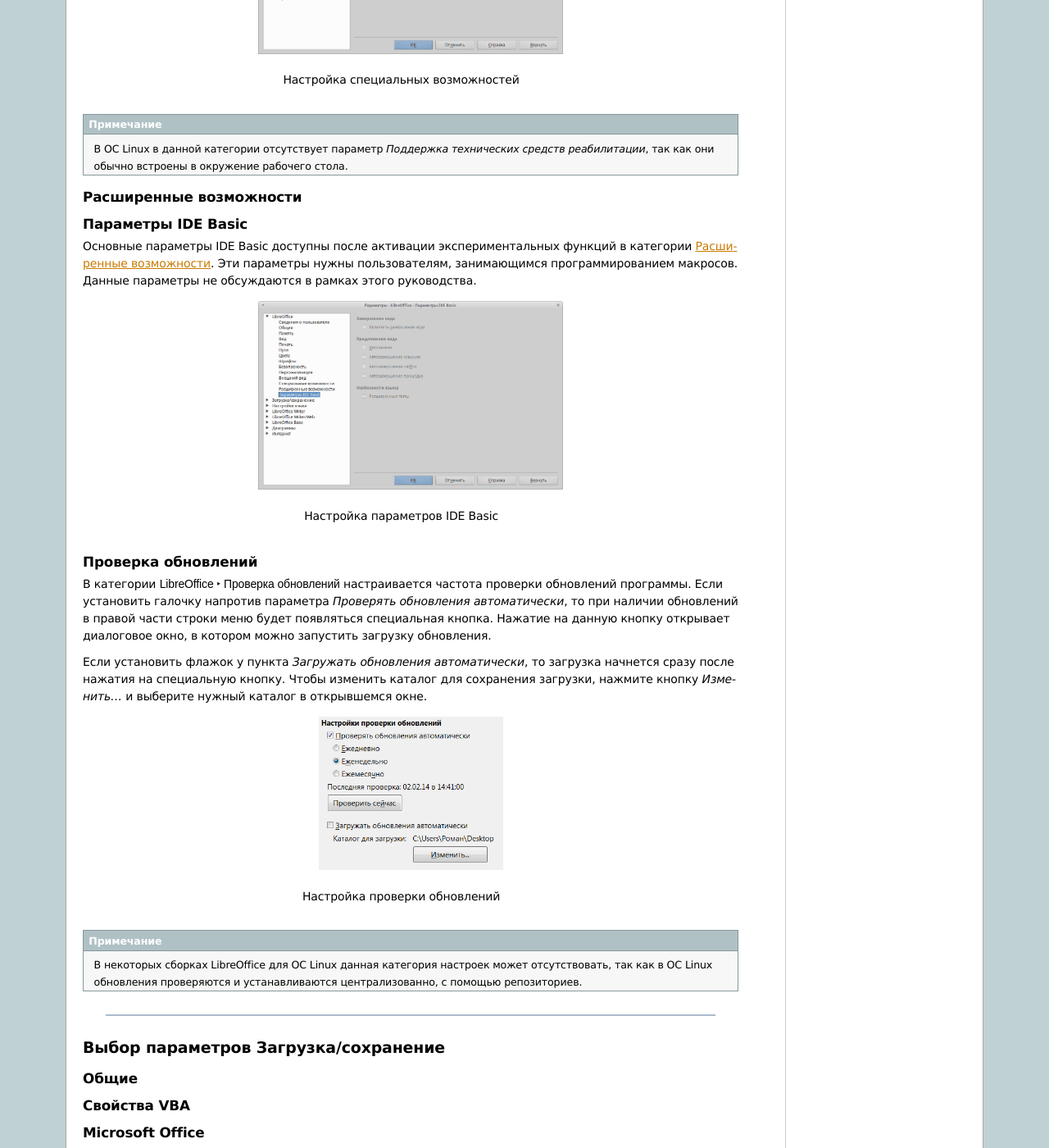
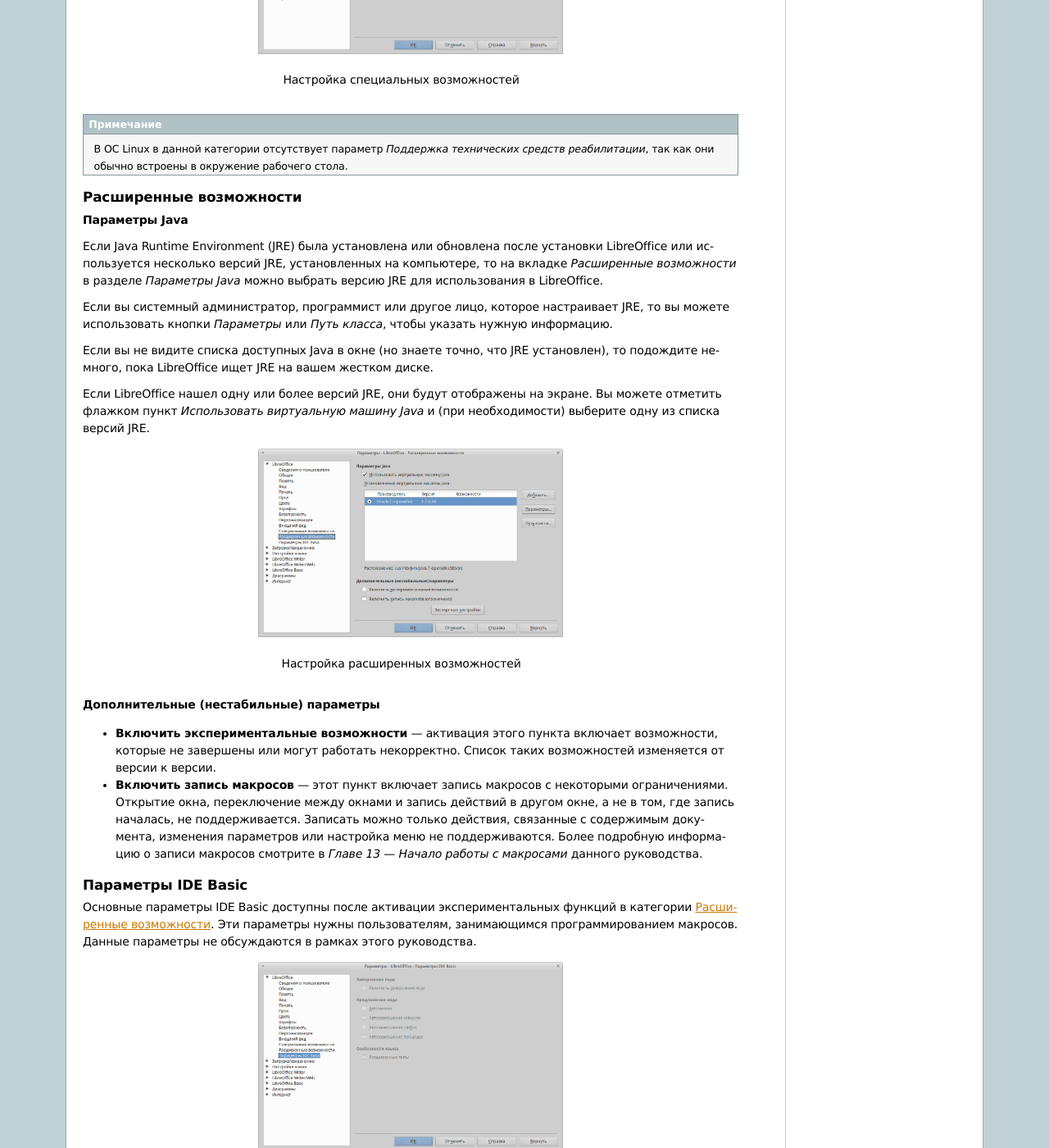
Before and after one commit to LibreRussia/libreoffice-gettingstarted, a Sphinx documentation site: the page built from docs/Setting-up-LibreOffice.rst, in a window 1280 px wide and 1400 px high, scrolled down 12470 px. Shown: the whole window at 82% size. Built offline with Sphinx 7.4.7, drawn with Linux system fonts in a browser that asks for light colours; formulas are drawn with MathJax 3; some of the changed text lies outside the part shown.

Commit message:
Адаптирован раздел Расширенные возможности

```diff
--- a/docs/Setting-up-LibreOffice.rst
+++ b/docs/Setting-up-LibreOffice.rst
@@ -462,7 +462,30 @@ LibreOffice использует некоторые данные пользов
 Расширенные возможности
 ~~~~~~~~~~~~~~~~~~~~~~~~
 
+**Параметры Java**
 
+Если Java Runtime Environment (JRE) была установлена или обновлена после установки LibreOffice или используется несколько версий JRE, установленных на компьютере, то на вкладке *Расширенные возможности* в разделе *Параметры Java* можно выбрать версию JRE для использования в LibreOffice.
+
+Если вы системный администратор, программист или другое лицо, которое настраивает JRE, то вы можете использовать кнопки *Параметры* или *Путь класса*, чтобы указать нужную информацию.
+
+Если вы не видите списка доступных Java  в окне (но знаете точно, что JRE установлен), то подождите немного, пока LibreOffice ищет JRE на вашем жестком диске.
+
+Если LibreOffice нашел одну или более версий JRE, они будут отображены на экране. Вы можете отметить флажком пункт *Использовать виртуальную машину Java* и (при необходимости) выберите одну из списка версий JRE.
+
+.. _ch2-lo-screen-014:
+
+.. figure:: _static/chapter2/ch2-lo-screen-014.png
+    :scale: 40%
+    :align: center
+    :alt: Настройка расширенных возможностей
+
+    Настройка расширенных возможностей
+
+**Дополнительные (нестабильные) параметры**
+
+* **Включить экспериментальные возможности** — активация этого пункта включает возможности, которые не завершены или могут работать некорректно. Список таких возможностей изменяется от версии к версии.
+
+* **Включить запись макросов** — этот пункт включает запись макросов с некоторыми ограничениями. Открытие окна, переключение между окнами и запись действий в другом окне, а не в том, где запись началась, не поддерживается. Записать можно только действия, связанные с содержимым документа, изменения параметров или настройка меню не поддерживаются. Более подробную информацию о записи макросов смотрите в *Главе 13 — Начало работы с макросами* данного руководства.
 
 Параметры IDE Basic
 ~~~~~~~~~~~~~~~~~~~
```
Also changed, not shown: other parts of docs/Setting-up-LibreOffice.rst (+3 -3 lines), 3 other files.
